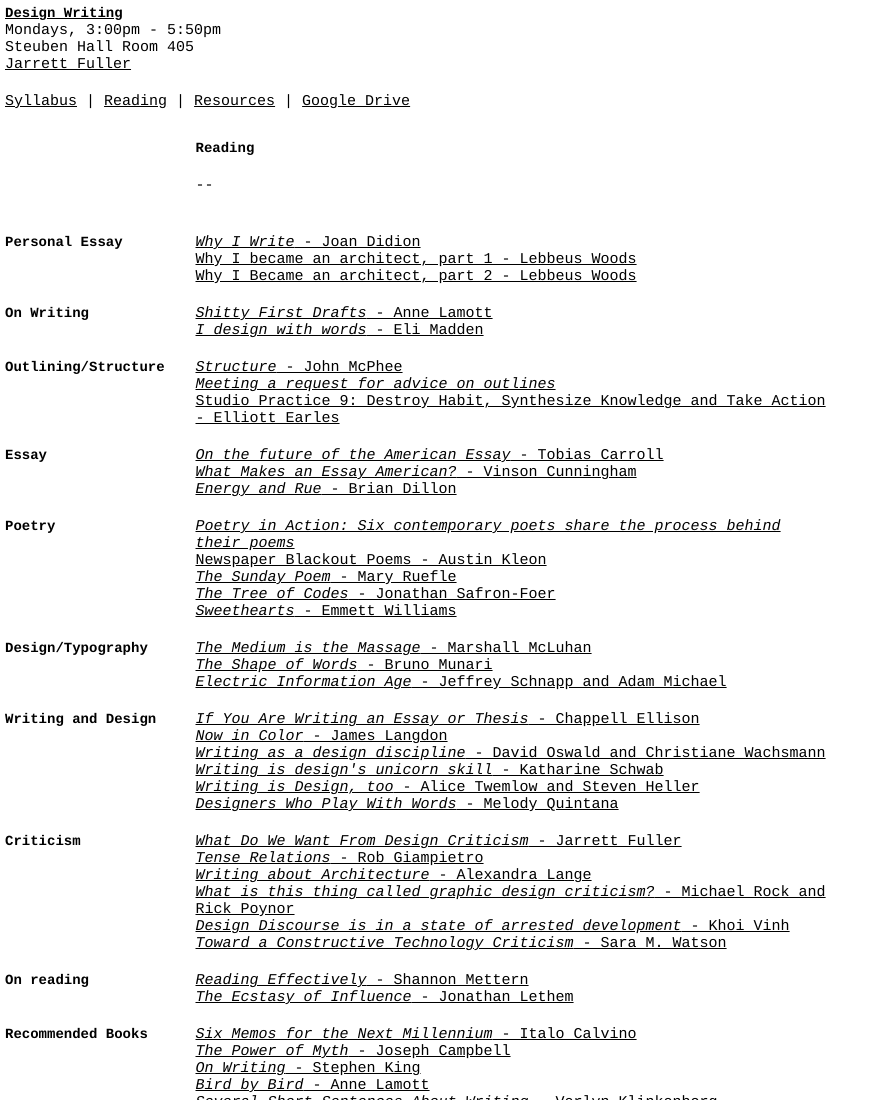
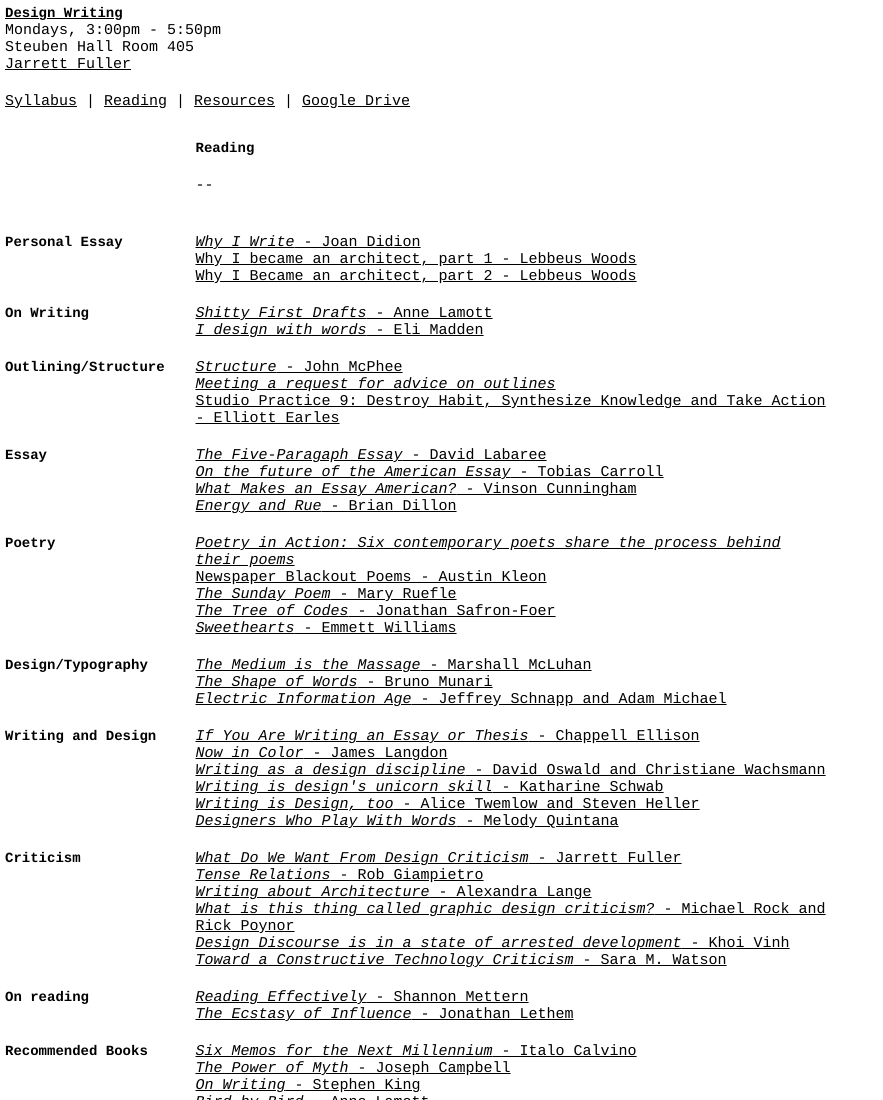
Before and after one commit to jarrettfuller/design-writing, a plain HTML site: page reading.html in a window 1280 px wide. Shown: the top 1100 px of the page, without its empty margins (0-883 px from the left). Drawn offline with Linux system fonts and the light colour scheme.

Commit message:
added five-paragraph essay reading

```diff
--- a/reading.html
+++ b/reading.html
@@ -57,6 +57,7 @@
                             <div class="syllabus">
                 <h3>Essay</h3>
                     <div class="class">
+                        <p><a href="https://aeon.co/essays/writing-essays-by-formula-teaches-students-how-to-not-think"><i>The Five-Paragaph Essay</i> - David Labaree</a></p>
                         <p><a href="http://lithub.com/on-the-future-of-american-essay/"><i>On the future of the American Essay</i> - Tobias Carroll</i></a></p>
                         <p><a href="https://www.newyorker.com/books/page-turner/what-makes-an-essay-american"><i>What Makes an Essay American?</i> - Vinson Cunningham</a></p>
                         <p><a href="https://frieze.com/article/energy-rue/"><i>Energy and Rue</i> - Brian Dillon</a></p>
```
